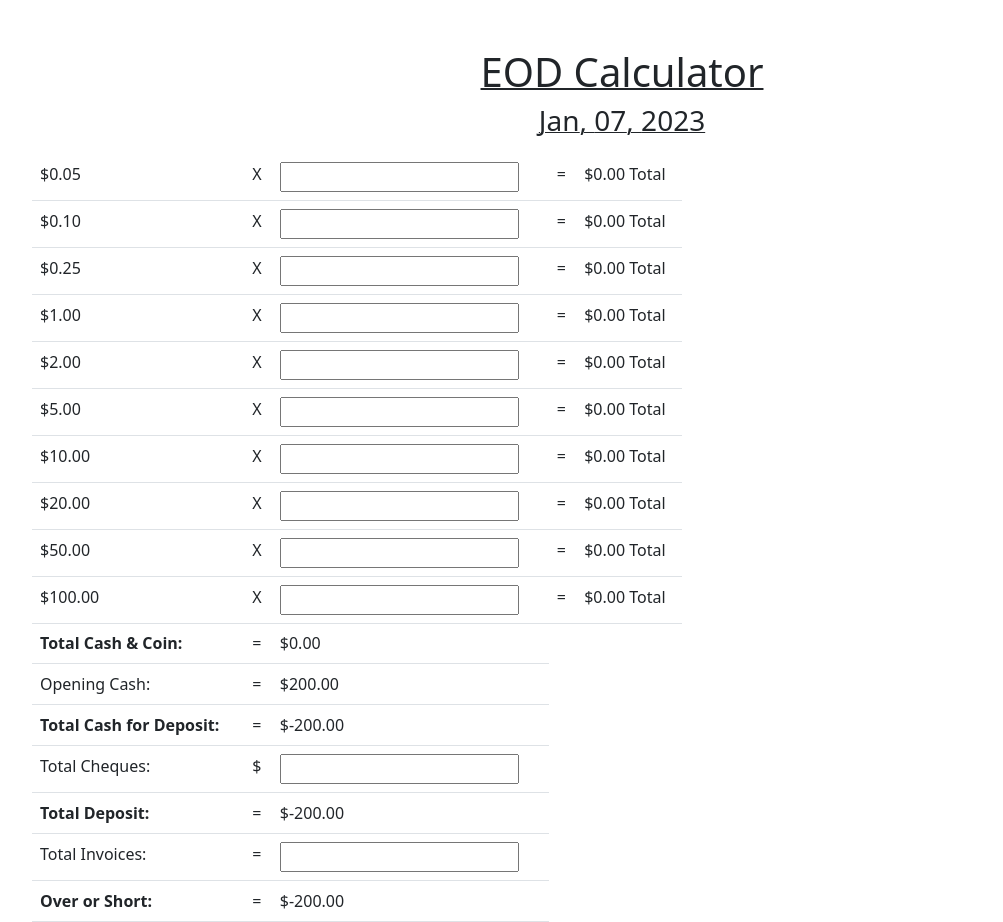
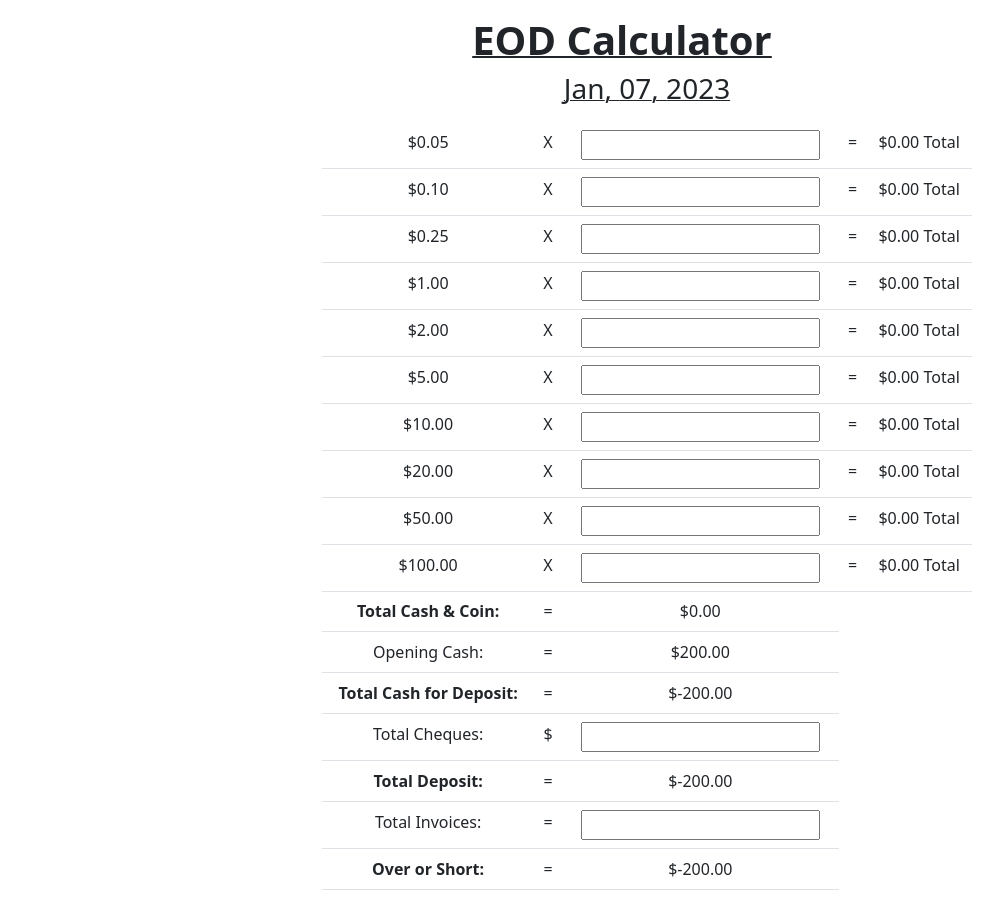
Before and after one commit to threnody5/end-of-day-calculator-react, a React (Create React App) app: page / in a window 1280 px wide. Shown: the whole page, without its empty margins (18-1021 px from the left). Built offline with nearby package versions, Linux system fonts and the light colour scheme.

Commit message:
update title and styling to allow Header and Body to center on the webpage

```diff
--- a/public/index.html
+++ b/public/index.html
@@ -24,7 +24,7 @@
       work correctly both with client-side routing and a non-root public URL.
       Learn how to configure a non-root public URL by running `npm run build`.
     -->
-    <title>React App</title>
+    <title>End of Day Calculator</title>
   </head>
   <body>
     <noscript>You need to enable JavaScript to run this app.</noscript>
--- a/src/App.css
+++ b/src/App.css
@@ -1,3 +1,5 @@
 .app-container {
   height: 100vh;
+  align-items: center;
+  text-align: center;
 }
--- a/src/App.js
+++ b/src/App.js
@@ -1,3 +1,5 @@
+/** @format */
+
 import './App.css';
 
 import Header from './components/Header/Header';
--- a/src/components/Body/Body.css
+++ b/src/components/Body/Body.css
@@ -1,5 +1,7 @@
 .body-container {
     margin-left: 50px;
+    display: flex;
+    justify-content: center;
 }
 
 .table-container {
--- a/src/components/Header/Header.css
+++ b/src/components/Header/Header.css
@@ -1,7 +1,6 @@
 .header-container {
     align-items: center;
     flex: auto;
-    text-align: center;
 }
 
 .header-title {
@@ -12,4 +11,5 @@
 .date {
     text-decoration: underline;
     text-decoration-thickness: 1px;
+    padding-left: 50px;
 }
--- a/src/components/Header/Header.jsx
+++ b/src/components/Header/Header.jsx
@@ -35,9 +35,9 @@ export default function Header() {
   const currentMonth = monthName[month];
 
   return (
-    <div className='header-container pt-5'>
+    <div className='header-container pt-3'>
       <div>
-        <h1 className='header-title'>EOD Calculator</h1>
+        <h1 className='header-title'><strong>EOD Calculator</strong></h1>
       </div>
       <div>
         {/* <Date /> */}
```
Lines whose indentation alone changed are shown as unchanged.
